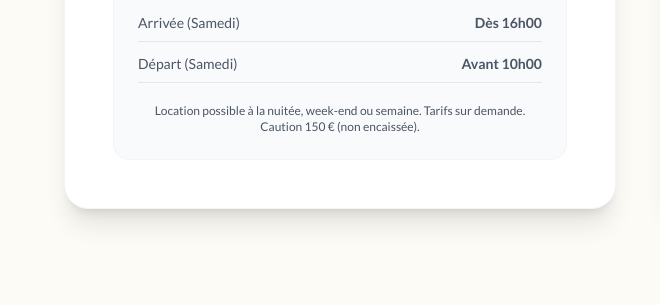
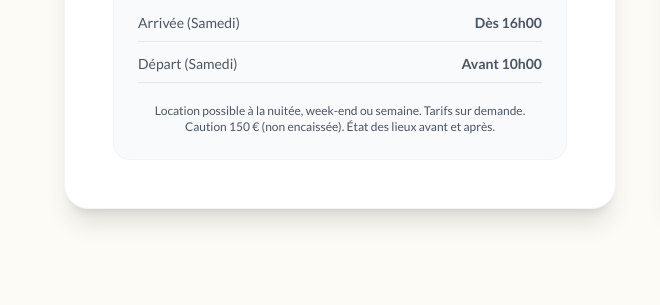
Before and after one commit to lavandins/leslavandins, a plain HTML site: page index.html in a window 1280 px wide. Shown: the part 4390-4695 px from the top of the page, 0-660 px from the left. Drawn offline with Linux system fonts and the light colour scheme.

Commit message:
Add check-in/out inventory condition

```diff
--- a/index.html
+++ b/index.html
@@ -499,7 +499,7 @@
                                         <span>Départ (Samedi)</span><span class="font-semibold">Avant 10h00</span>
                                     </li>
                                     <li class="pt-2 text-center text-xs">
-                                        Location possible à la nuitée, week-end ou semaine. Tarifs sur demande. Caution 150 € (non encaissée).
+                                        Location possible à la nuitée, week-end ou semaine. Tarifs sur demande. Caution 150 € (non encaissée). État des lieux avant et après.
                                     </li>
                                 </ul>
                             </div>
```
